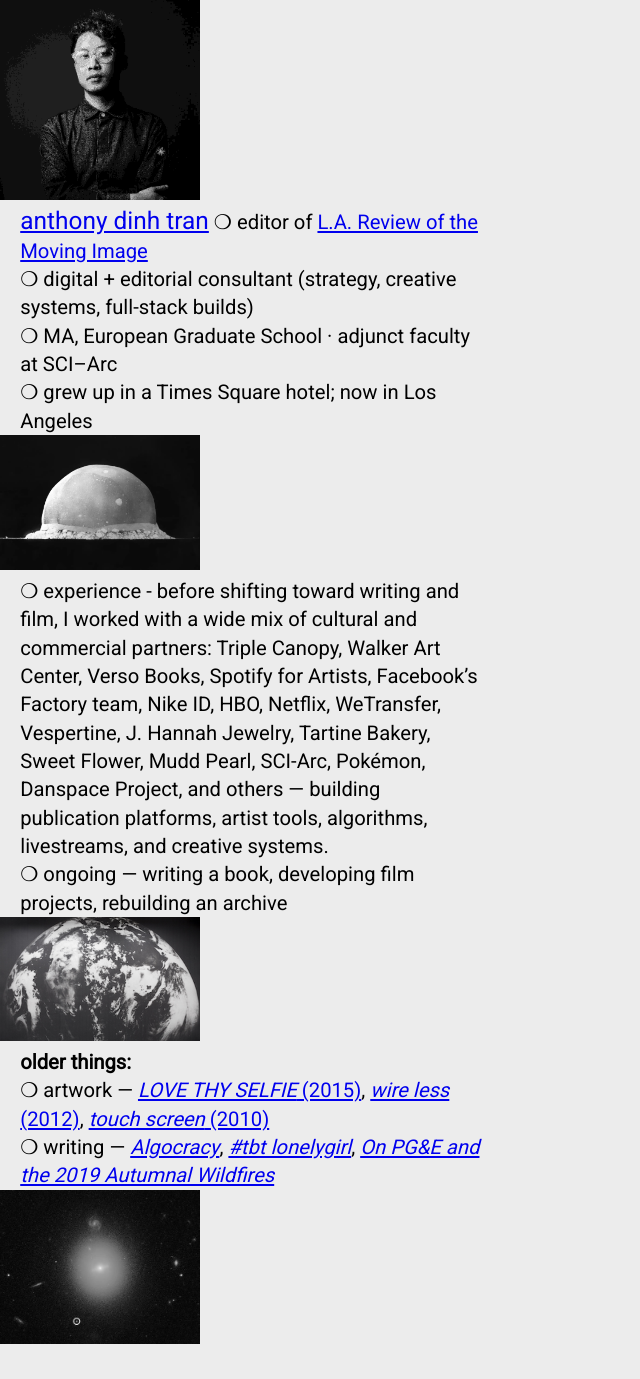
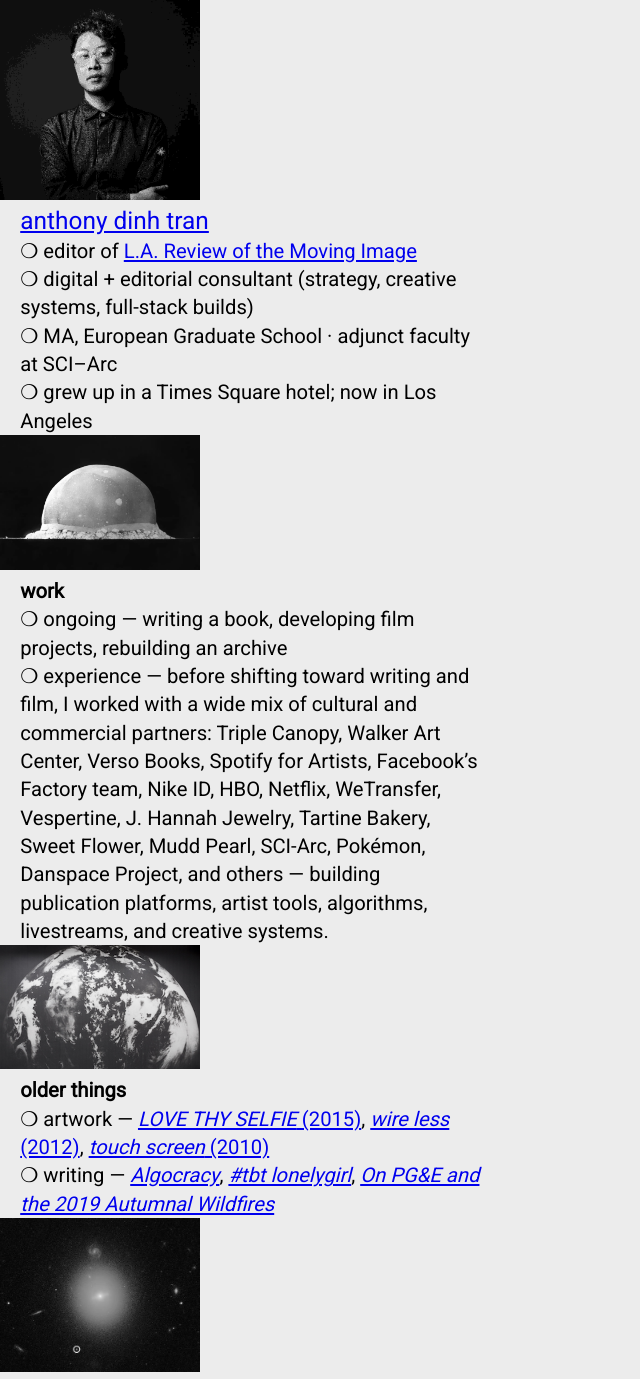
Before and after one commit to atran/atran.github.io, a Jekyll site: the page built from index.md, in a window 1280 px wide. Shown: the whole page, without its empty margins (0-640 px from the left). Built offline with Jekyll 4.4.1, drawn with Linux system fonts in a browser that asks for light colours; before the commit the page ends 1351 px from its top, so only the background shows below that.

Commit message:
Refactor flat.html layout for better readability
Updated the layout to improve structure and clarity.

```diff
--- a/_layouts/flat.html
+++ b/_layouts/flat.html
@@ -28,7 +28,7 @@
   <img src="/img/flat_home/anthony-tran_headshot.png" />
 
   <div>
-    <h1><a href="mailto:studio+www@anthonytran.info">anthony dinh tran</a></h1>
+    <h1><a href="mailto:studio+www@anthonytran.info">anthony dinh tran</a></h1><br />
     ❍ editor of <a target="_blank" href="https://lamovingimage.com/">L.A. Review of the Moving Image</a><br />
     ❍ digital + editorial consultant (strategy, creative systems, full-stack builds)<br />
     ❍ MA, European Graduate School · adjunct faculty at SCI–Arc<br />
@@ -38,13 +38,15 @@
   <img src="/img/flat_home/mushroom.jpg" />
 
   <div>
-    ❍ experience - before shifting toward writing and film, I worked with a wide mix of cultural and commercial partners:
+    <strong>work</strong>
+    <br />
+    ❍ ongoing — writing a book, developing film projects, rebuilding an archive
+    <br />
+    ❍ experience — before shifting toward writing and film, I worked with a wide mix of cultural and commercial partners:
     Triple Canopy, Walker Art Center, Verso Books, Spotify for Artists, Facebook’s Factory team, Nike ID, HBO,
     Netflix, WeTransfer, Vespertine, J. Hannah Jewelry, Tartine Bakery, Sweet Flower, Mudd Pearl, SCI-Arc,
     Pokémon, Danspace Project, and others — building publication platforms, artist tools, algorithms,
     livestreams, and creative systems.
-    <br />
-    ❍ ongoing — writing a book, developing film projects, rebuilding an archive
   </div>
 
   <!-- <div>
@@ -62,7 +64,7 @@
   <img src="/img/flat_home/earth.jpg" />
 
   <div>
-    <strong>older things:</strong><br />
+    <strong>older things</strong><br />
     ❍ artwork —
       <a href="https://medium.com/@atran/love-thyselfie-what-is-intimacy-online-12c61af0c728" target="_blank"><em>LOVE THY SELFIE</em> (2015)</a>,
       <a href="https://vimeo.com/43341047" target="_blank"><em>wire less</em> (2012)</a>,
```
